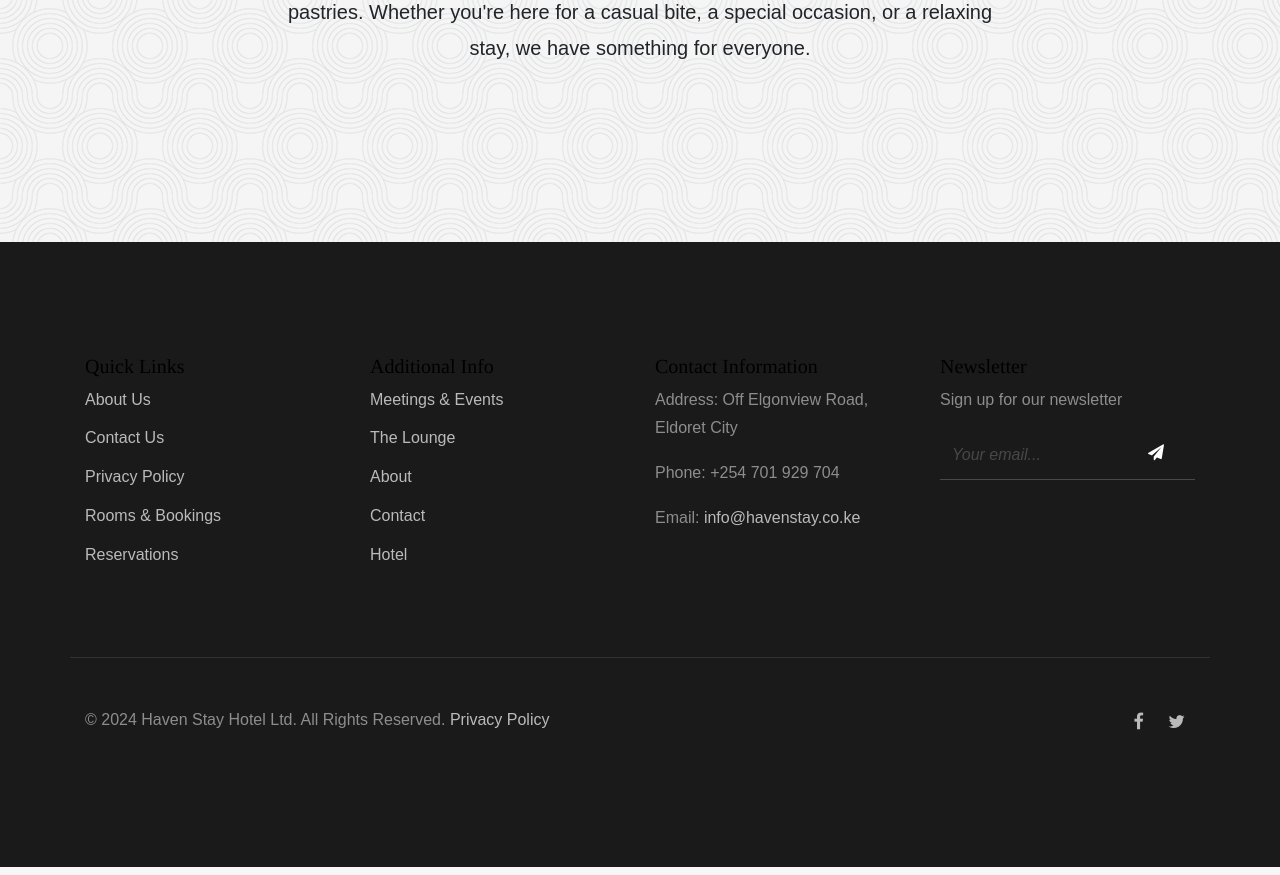
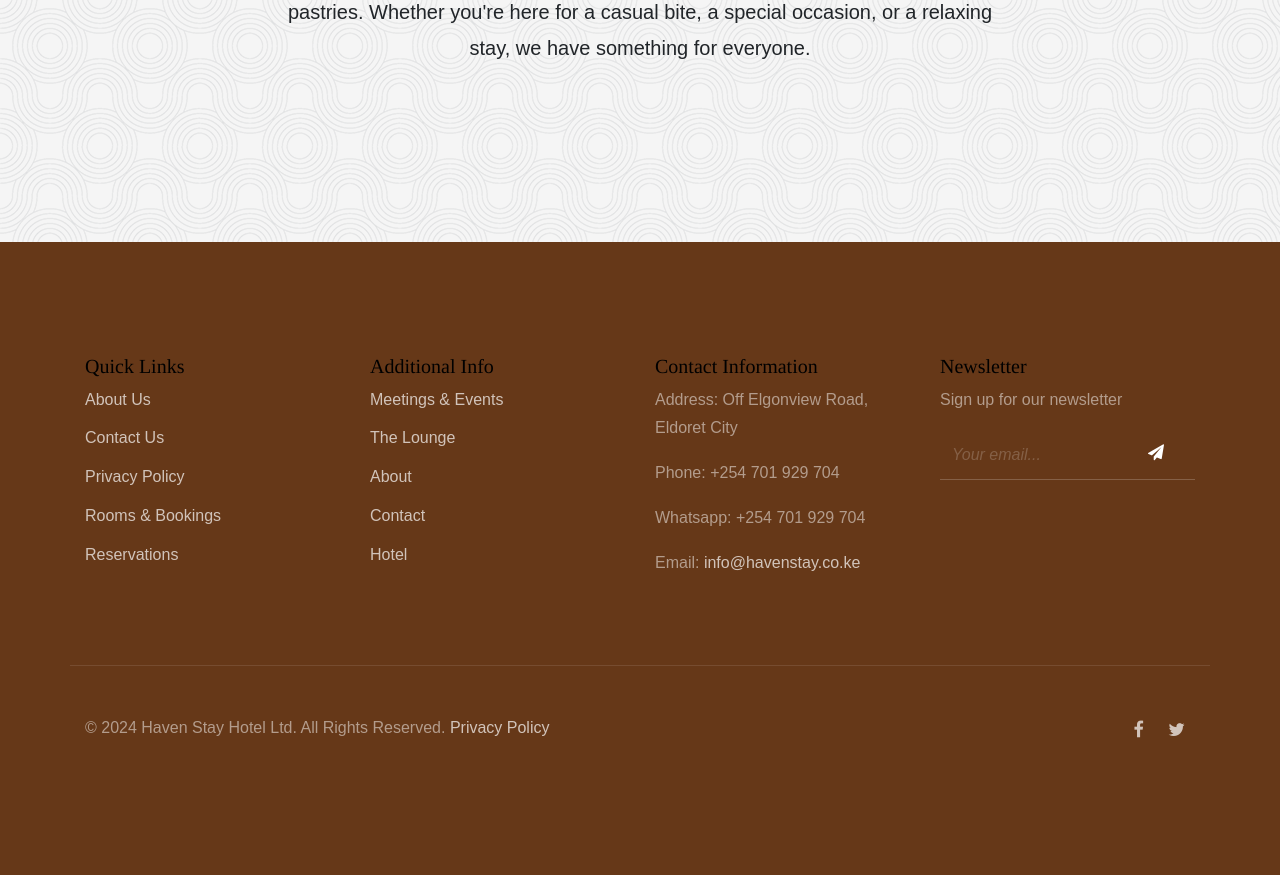
Before and after one commit to Cheruiyot-dev/stayweb, a Flask app: page /about in a window 1280 px wide. Shown: the part 2495-3370 px from the top of the page. Run offline with Flask 3, Linux system fonts and the light colour scheme; some libraries are stand-ins or nearby versions; some web fonts are replaced.

Commit message:
updated footer & nav arrangment

```diff
--- a/app/static/css/style.css
+++ b/app/static/css/style.css
@@ -853,7 +853,7 @@ textarea.form-control {
 }
 
 .footer-section {
-  background: #1a1a1a;
+  background: #663818;
   color: #fff;
 }
 
--- a/app/templates/guest/base.html
+++ b/app/templates/guest/base.html
@@ -56,8 +56,8 @@
                             <li><a href="  {{ url_for('guest.reservation')}}">Bar & Reservations</a></li>
                             <li><a href=" {{ url_for('guest.meetings_events')}}">Meetings & Events</a></li>
                             <!-- <li><a href="blog.html">Latest news & updates</a></li> -->
-                            <li><a href=" {{ url_for('guest.about')}}">About</a></li>
-                            <li><a href=" {{ url_for('guest.contact')}} ">Contact</a></li>
+                            <li><a href=" {{ url_for('guest.contact')}}">Contact us</a></li>
+                            <li><a href=" {{ url_for('guest.about')}} ">About</a></li>
                           </ul>
                         </div>
                         <div class="col-md-6 extra-info">
@@ -77,6 +77,7 @@
                                 <li><a href="#">Twitter</a></li>
                                 <li><a href="#">Facebook</a></li>
                                 <li><a href="#">Instagram</a></li>
+                                <li><a href="#">Whatsapp</a></li>
                               </ul>
                             </div>
                           </div>
@@ -124,6 +125,7 @@
                 <h5>Contact Information</h5>
                 <p><strong>Address:</strong> Off Elgonview Road, Eldoret City</p>
                 <p><strong>Phone:</strong> +254 701 929 704</p>
+                <p><strong>Whatsapp:</strong> +254 701 929 704</p>
                 <p><strong>Email:</strong> <a href="mailto:info@havenstay.co.ke">info@havenstay.co.ke</a></p>
               </div>
 
```
